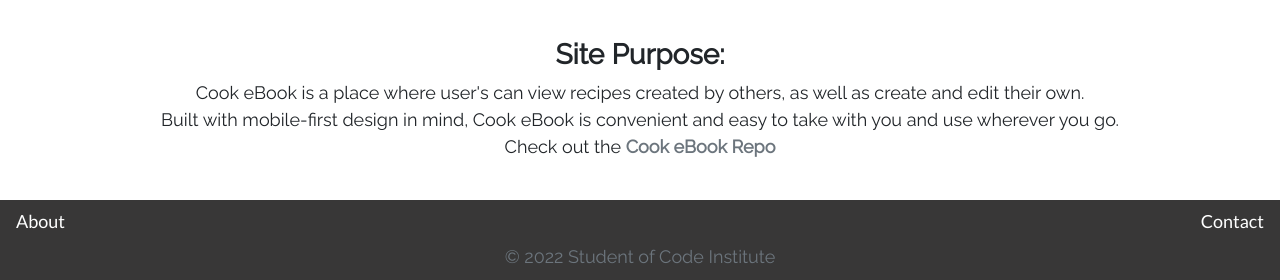
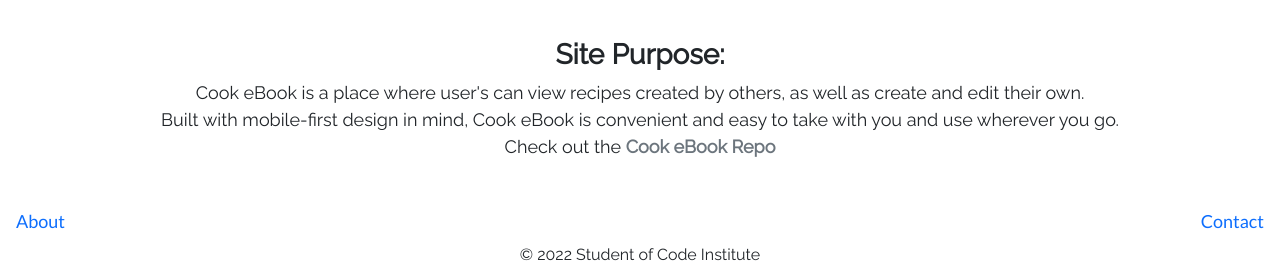
Before and after one commit to mountaincharlie/cook-ebook, a Django app: page /about/ in a window 1280 px wide. Shown: the part 552-832 px from the top of the page. Run offline with Django 3.2, Linux system fonts and the light colour scheme.

Commit message:
refactor: change header and footer colours to be lighter

```diff
--- a/templates/base.html
+++ b/templates/base.html
@@ -34,7 +34,7 @@
 
     <body>
         <!-- navbar header -->
-        <header class="header--bg-light-grey px-2">
+        <header class="bg-light-grey px-2">
             <nav class="navbar navbar-expand-md navbar-light">
 
                 <!-- clickable site logo -->
@@ -93,16 +93,17 @@
             {% endblock content %}
         </main>
 
-        <footer class="footer--bg-dark-grey text-white">
+        <!-- make contact into instagram link and only visible for authorised users -->
+        <footer class="bg-light-grey">
             <ul class="nav justify-content-between">
                 <li class="nav-item">
-                    <a class="nav-link text-white" href="{% url 'about' %}">About</a>
+                    <a class="nav-link" href="{% url 'about' %}">About</a>
                 </li>
                 <li class="nav-item">
-                    <a class="nav-link text-white" href="#">Contact</a>
+                    <a class="nav-link" href="#">Contact</a>
                 </li>
             </ul>
-            <p class="text-center text-muted my-0">© 2022 Student of Code Institute</p>
+            <p class="text-center fs-6 my-0">© 2022 Student of Code Institute</p>
         </footer>
     </body>
 </html>
```
